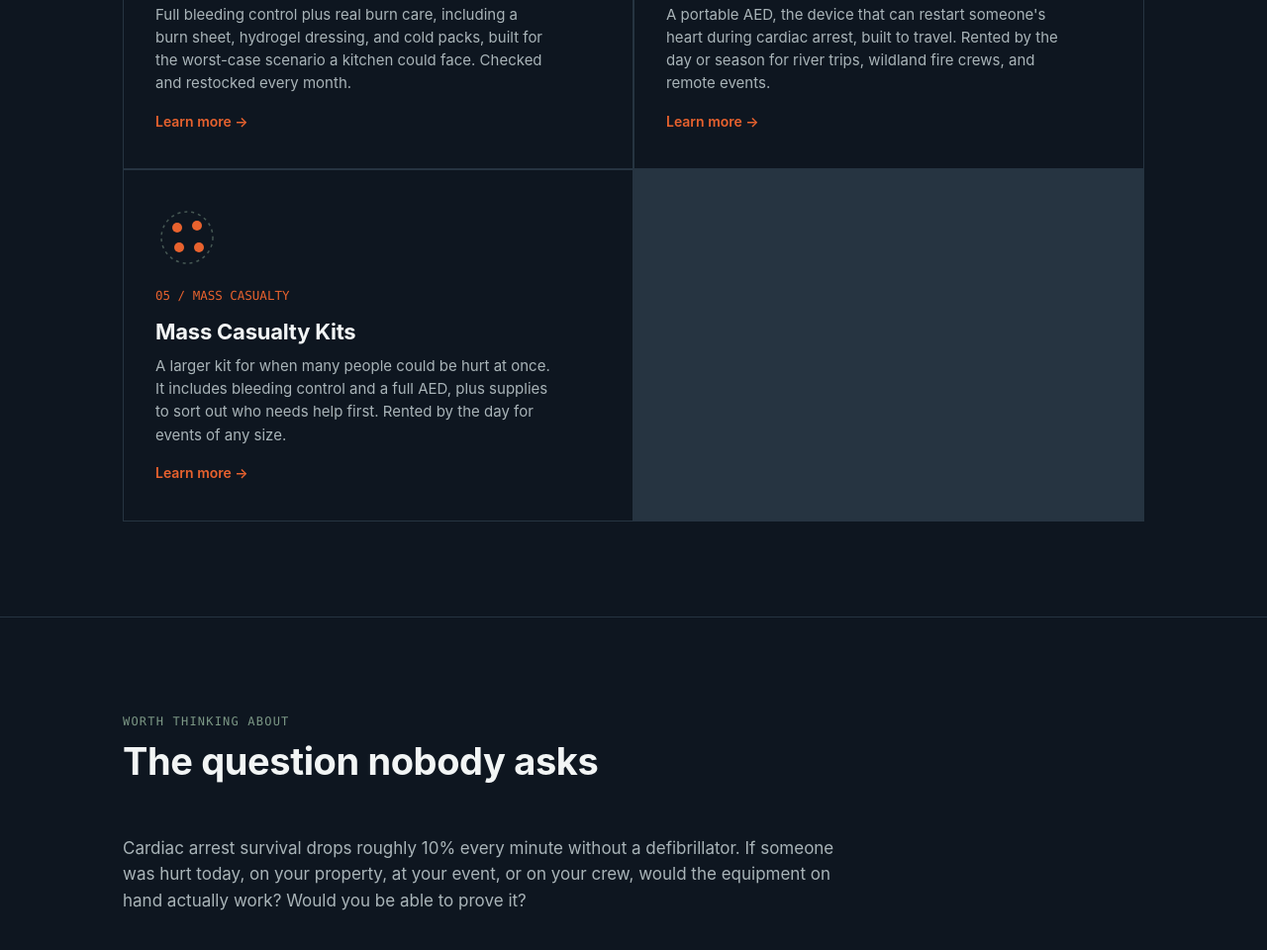
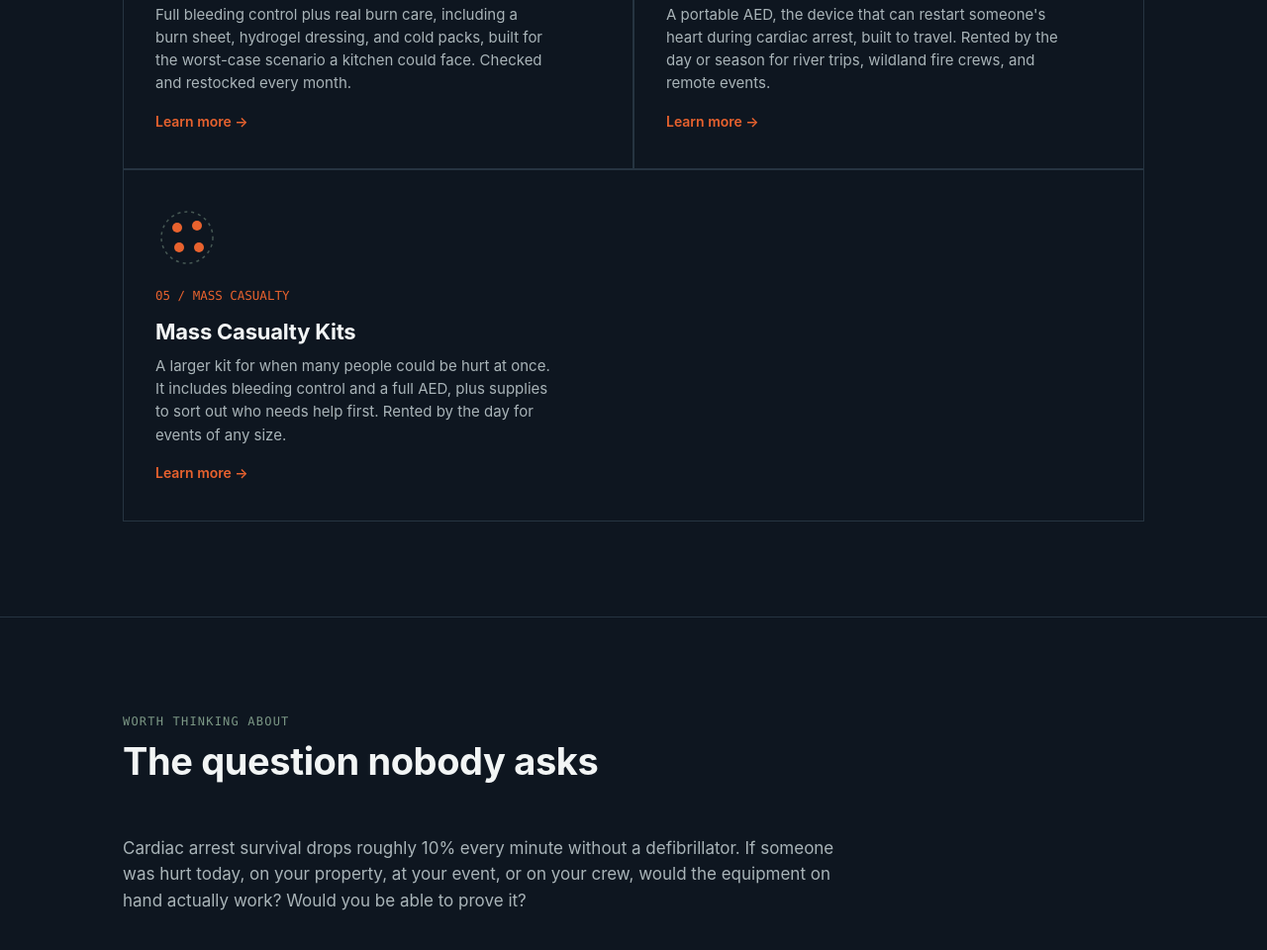
Before and after one commit to RescueResponseLLC/RescueResponse, a plain HTML site: page index.html in a window 1280 px wide. Shown: the part 1580-2540 px from the top of the page at 99% size. Drawn offline with Linux system fonts and the light colour scheme.

Commit message:
Add files via upload

```diff
--- a/index.html
+++ b/index.html
@@ -182,7 +182,7 @@
         <a class="service-link" href="service-aed-outdoor.html">Learn more →</a>
       </div>
 
-      <div class="service">
+      <div class="service" style="grid-column:1 / -1;">
         <svg class="icon-badge" viewBox="0 0 64 64" aria-hidden="true">
           <circle class="outer" cx="32" cy="32" r="26" stroke-dasharray="3,4"/>
           <circle class="glyph-fill" cx="22" cy="22" r="5"/>
```
